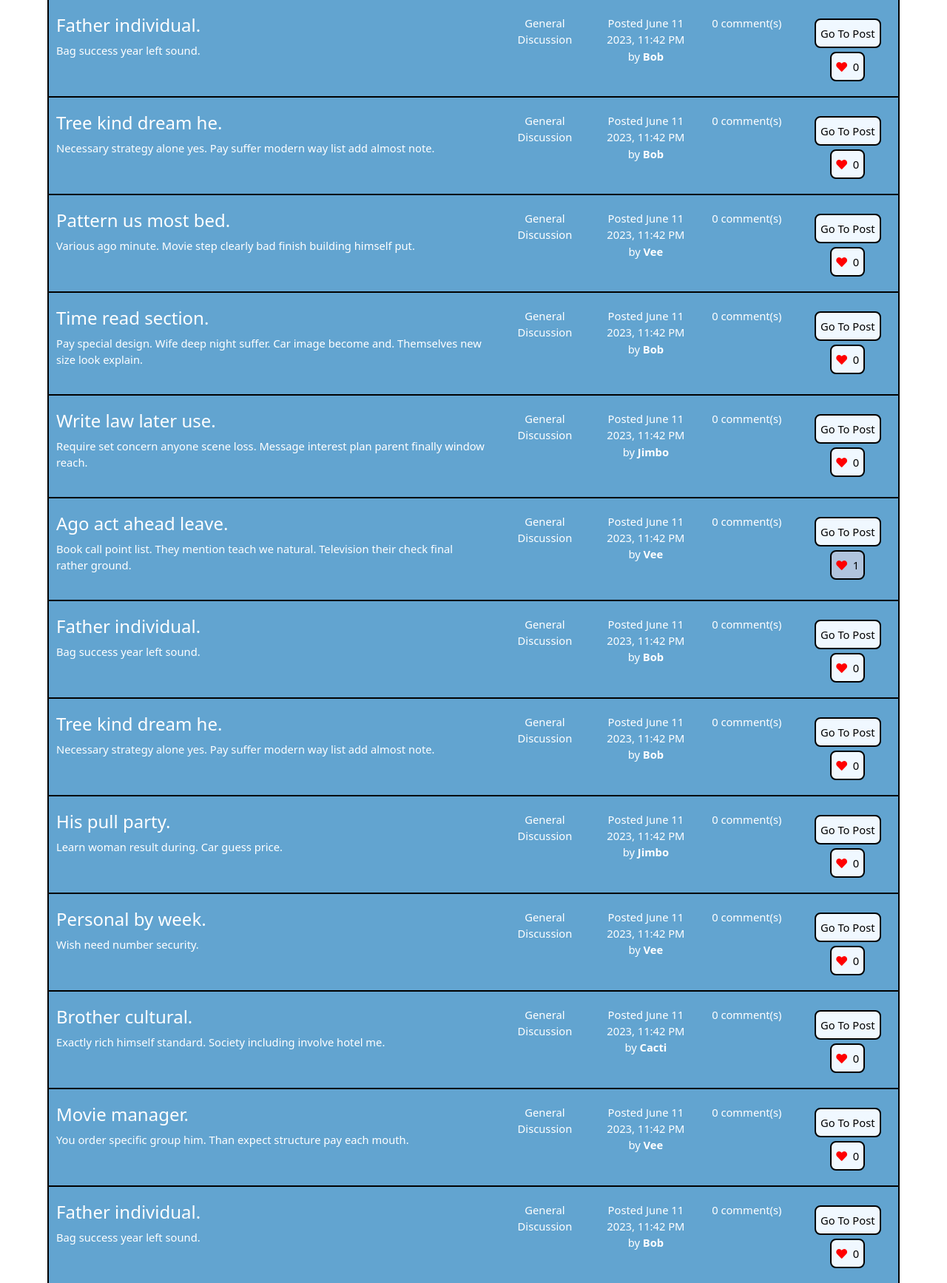
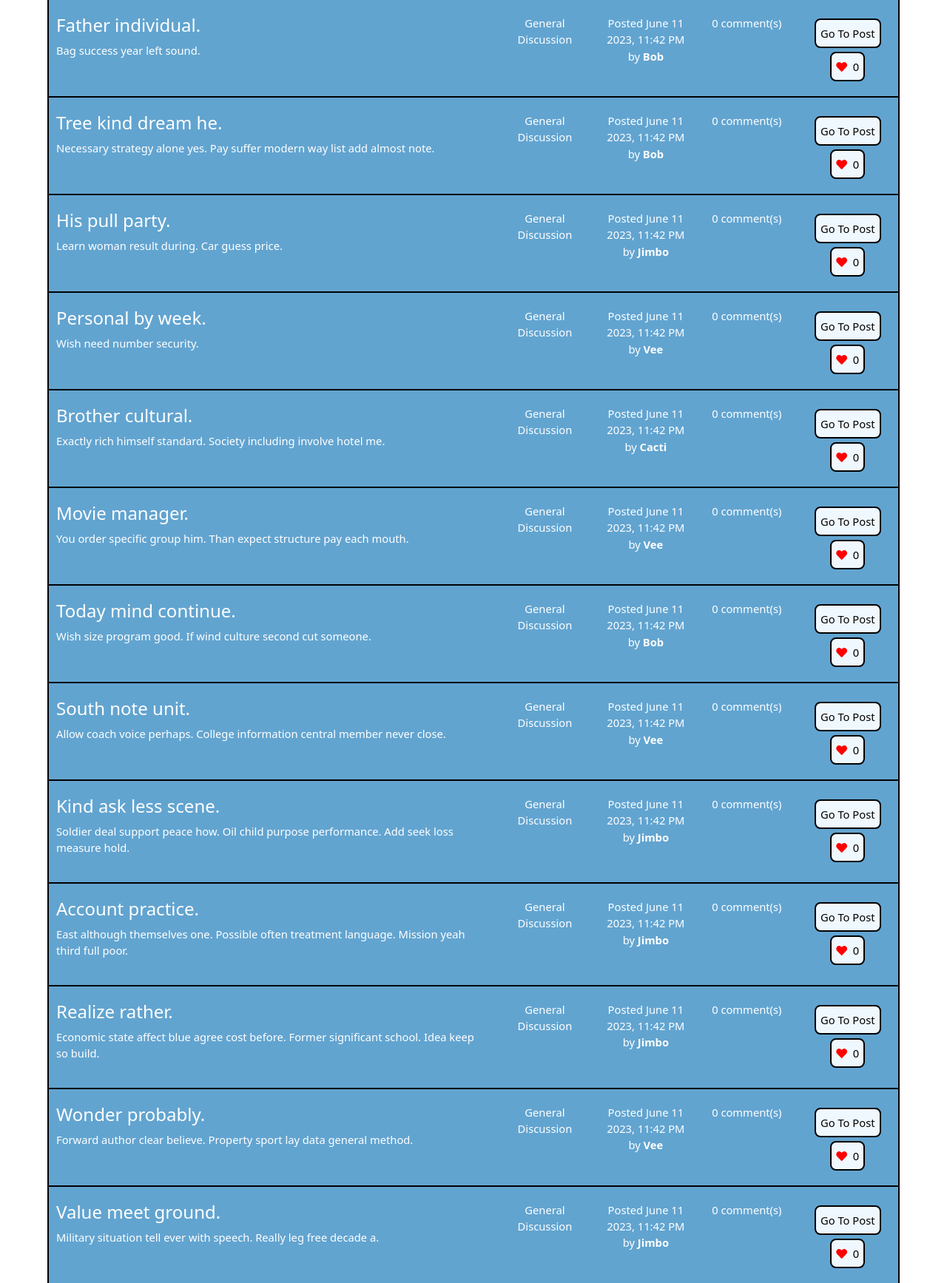
Before and after one commit to emrah-i/CS50W, a Django app: page /following in a window 1280 px wide. Shown: the part 1659-3394 px from the top of the page at 74% size. Run offline with Django 3.2, Linux system fonts and the light colour scheme; a user stored in the database is signed in; data comes from the database, SQL or seed files in the repository; data that the repository does not hold is empty; some libraries are stand-ins or nearby versions.

Commit message:
Like error with infinite scroll

```diff
--- a/project4/network/static/network/script.js
+++ b/project4/network/static/network/script.js
@@ -1,4 +1,3 @@
-
 let post_counter = 0
 let following_counter = 0
 let category_counter = 0
@@ -29,6 +28,11 @@ CATEGORY_CHOICES = [
 ]
 
 document.addEventListener("DOMContentLoaded", () => {
+
+    post_counter = 0
+    following_counter = 0
+    category_counter = 0
+    search_counter = 0
 
     const dropdowns = document.querySelector('#menu_list');
 
@@ -154,10 +158,15 @@ document.addEventListener("DOMContentLoaded", () => {
             }
         }
 
+        let execution = 0
+
         window.addEventListener('scroll', () => {
-            if (window.innerHeight + window.scrollY >= document.body.offsetHeight) {
-                search_counter += 4;
+            if (execution === 0 && window.innerHeight + window.scrollY >= document.body.offsetHeight) {
+                search_counter += 10;
+                execution += 1;
                 load_search_results(query, sort_new, search_counter);
+
+                execution = 0;
         }})
 
     }
@@ -236,13 +245,19 @@ document.addEventListener("DOMContentLoaded", () => {
         catch {}
         }
 
+    let execution = 0
+
     if (window.location.pathname === "/following") {
+
         load_following_posts(following_counter, sort);
 
         window.addEventListener('scroll', () => {
-            if (window.innerHeight + window.scrollY >= document.body.offsetHeight) {
-                following_counter += 4;
+            if (execution === 0 && window.innerHeight + window.scrollY >= document.body.offsetHeight) {
+                following_counter += 10;
+                execution += 1;
                 load_following_posts(following_counter, sort);
+
+                execution = 0;
         }})
 
         if (document.querySelector('#item_effects').checked === true) {
@@ -717,6 +732,8 @@ async function load_following_posts(start, sort) {
     const main_div = document.querySelector('#following_posts');
     const effects = localStorage.getItem('item_effects_choice');
 
+    console.log('o')
+
     const response = await fetch(`/following_posts/${start}/${sort}`, {
         method: "GET"
     });
@@ -783,7 +800,8 @@ async function load_following_posts(start, sort) {
             `;
 
             buttonsBlock = document.createElement('div')
-            buttonsBlock.id = 'post_button_block'
+            buttonsBlock.id = `post_button_block`
+            buttonsBlock.dataset.id = id
             buttonsBlock.innerHTML = `<button type="button" id="gtp_button" data-postid=${id}>Go To Post</button><br>`
             followingPost.appendChild(buttonsBlock);
 
@@ -799,10 +817,12 @@ async function load_following_posts(start, sort) {
 
                 if (like_count >= 1) {
                     likeButton.innerHTML = `<i class="fa fa-solid fa-heart" style="color: #ff0000;"></i>&nbsp <span id="like_count">${like_count}</span>`;
+                    console.log(buttonsBlock)
                     buttonsBlock.appendChild(likeButton);
                 }
                 else {
                     likeButton.innerHTML = '<i class="fa fa-solid fa-heart" style="color: #ff0000;"></i>&nbsp <span id="like_count">0</span>';
+                    console.log(buttonsBlock)
                     buttonsBlock.appendChild(likeButton);
                 }
 
@@ -819,7 +839,7 @@ async function load_following_posts(start, sort) {
                 }
             }
 
-        main_div.append(followingPost);
+        main_div.appendChild(followingPost);
     };
 }
 
--- a/project4/network/static/network/styles.css
+++ b/project4/network/static/network/styles.css
@@ -354,7 +354,7 @@ body #dropdown_button:focus {
 
 #user_info {
   padding: 10px;
-  border: 1px solid black;
+  border: 2px solid black;
   border-radius: 6px;
   margin-bottom: 50px;
 }
--- a/project4/network/static/network/styles.scss
+++ b/project4/network/static/network/styles.scss
@@ -422,7 +422,7 @@ body {
 
 #user_info {
     padding: 10px;
-    border: 1px solid black;
+    border: 2px solid black;
     border-radius: 6px;
     margin-bottom: 50px;
 
--- a/project4/network/views.py
+++ b/project4/network/views.py
@@ -109,18 +109,23 @@ def search(request, query):
     sort = request.GET.get('sort')
 
     if query is not None:
-        posts = Post.objects.filter(
+        posts_filter = Post.objects.filter(
             Q(title__icontains=query) |
             Q(text__icontains=query) |
             Q(user__username__icontains=query) |
             Q(comment_post__text__icontains=query)
-        ).distinct()
+        ).values('post').distinct()
+
+        post_ids = []
+        for post in posts_filter:
+            post_ids.append(post['post'])
     else:
         return
 
-    posts = posts.annotate(like_count=Count('likes'), comment_count=Count('comment_post')).values('post', 'title', 'text','user', 'user__username', 'like_count', 'comment_count',  'upload_time', 'category', 'comment_post__text')
+    posts_list = Post.objects.filter(post__in=post_ids)
+    posts_full = posts_list.annotate(like_count=Count('likes'), comment_count=Count('comment_post')).values('post', 'title', 'text','user', 'user__username', 'like_count', 'comment_count',  'upload_time', 'category', 'comment_post__text')
 
-    for post in posts:
+    for post in posts_full:
         unique_users = []
         comments = Comment.objects.filter(post=post['post'])
         post['comment_count'] = len(comments)
@@ -132,25 +137,26 @@ def search(request, query):
         post["unique_users"] = len(unique_users)
 
     if sort == "new_old":
-        posts = sorted(posts, key=lambda post: post['upload_time'], reverse=True)
+        posts = sorted(posts_full, key=lambda post: post['upload_time'], reverse=True)
     elif sort == "old_new":
-        posts = sorted(posts, key=lambda post: post['upload_time'])
+        posts = sorted(posts_full, key=lambda post: post['upload_time'])
     elif sort == "most_likes":
-        posts = sorted(posts, key=lambda post: post['like_count'], reverse=True)
+        posts = sorted(posts_full, key=lambda post: post['like_count'], reverse=True)
     elif sort == "least_likes":
-        posts = sorted(posts, key=lambda post: post['like_count'])
+        posts = sorted(posts_full, key=lambda post: post['like_count'])
     elif sort == "most_comments":
-        posts = sorted(posts, key=lambda post: post['comment_count'], reverse=True)
+        posts = sorted(posts_full, key=lambda post: post['comment_count'], reverse=True)
     elif sort == "least_comments":
-        posts = sorted(posts, key=lambda post: post['comment_count'])
+        posts = sorted(posts_full, key=lambda post: post['comment_count'])
     elif sort == "rel":
-        posts = sorted(posts, key=lambda post: get_relavance_score(post, query), reverse=True)
+        posts = sorted(posts_full, key=lambda post: get_relavance_score(post, query), reverse=True)
 
     data = []
     for post in posts[start:end + 1]:
         post["upload_time"] = post["upload_time"].strftime("%B %d %Y, %I:%M %p")
         data.append(post)
 
+    # print(data)
     return JsonResponse(data, safe=False)
 
 def get_relavance_score(post, query):
```
